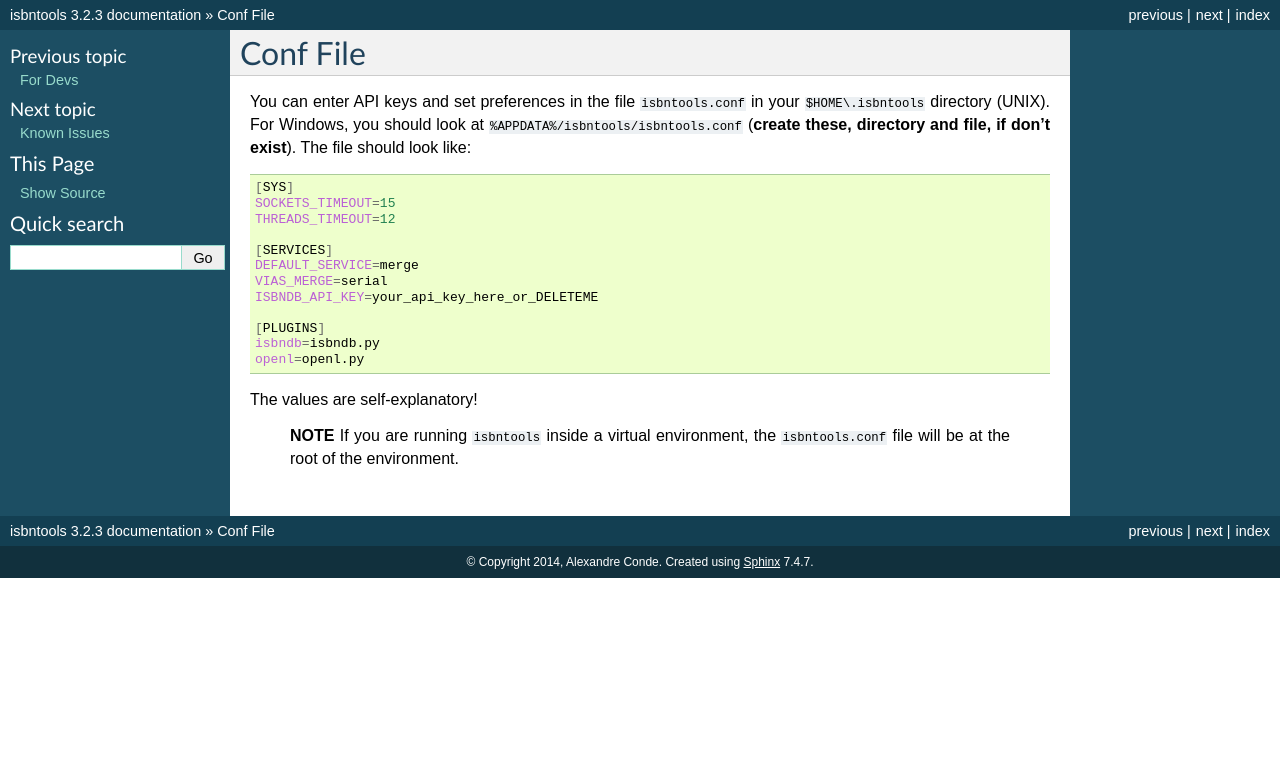
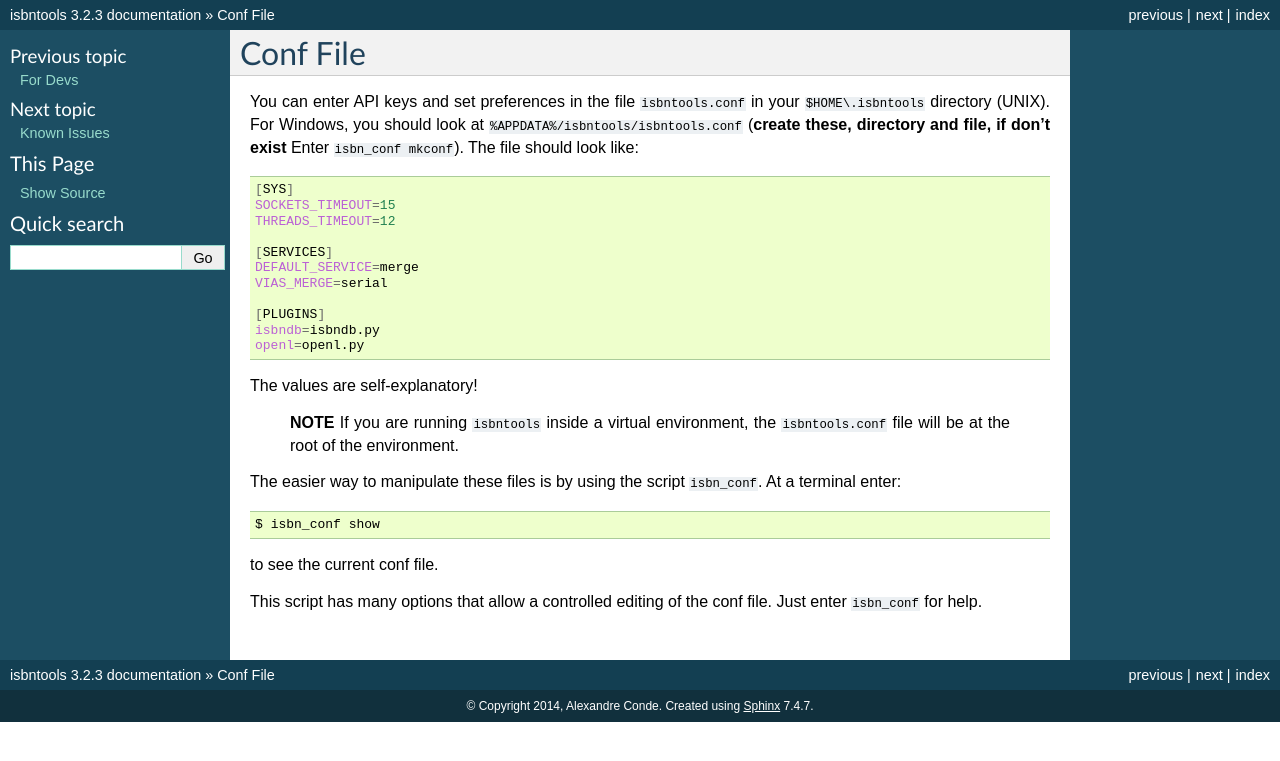
Before and after one commit to xlcnd/isbntools, a Sphinx documentation site: the page built from docs/conffile.rst, in a window 1280 px wide. Shown: the top 761 px of the page. Built offline with Sphinx 7.4.7, drawn with Linux system fonts in a browser that asks for light colours.

Commit message:
doc `isbn_conf` (close #42)

```diff
--- a/docs/conffile.rst
+++ b/docs/conffile.rst
@@ -6,8 +6,8 @@ Conf File
 You can enter API keys and set preferences in the file ``isbntools.conf`` in your
 ``$HOME\.isbntools`` directory (UNIX). For Windows, you should look at
 ``%APPDATA%/isbntools/isbntools.conf``
-(**create these, directory and file, if don't exist**). The file should look like:
-
+(**create these, directory and file, if don't exist** Enter ``isbn_conf mkconf``).
+The file should look like:
 
 .. code-block:: bash
 
@@ -18,14 +18,26 @@ You can enter API keys and set preferences in the file ``isbntools.conf`` in you
     [SERVICES]
     DEFAULT_SERVICE=merge
     VIAS_MERGE=serial
-    ISBNDB_API_KEY=your_api_key_here_or_DELETEME
 
     [PLUGINS]
     isbndb=isbndb.py
     openl=openl.py
+
 
 The values are self-explanatory!
 
 
     **NOTE** If you are running ``isbntools`` inside a virtual environment, the
     ``isbntools.conf`` file will be at the root of the environment.
+
+The easier way to manipulate these files is by using the script ``isbn_conf``.
+At a terminal enter:
+
+.. code-block:: bash
+
+   $ isbn_conf show
+
+to see the current conf file.
+
+This script has many options that allow a controlled editing of the conf file.
+Just enter ``isbn_conf`` for help.
```
Also changed, not shown: README.md (+16 -1 lines), README.rst (+14 -3 lines), 2 other files.
